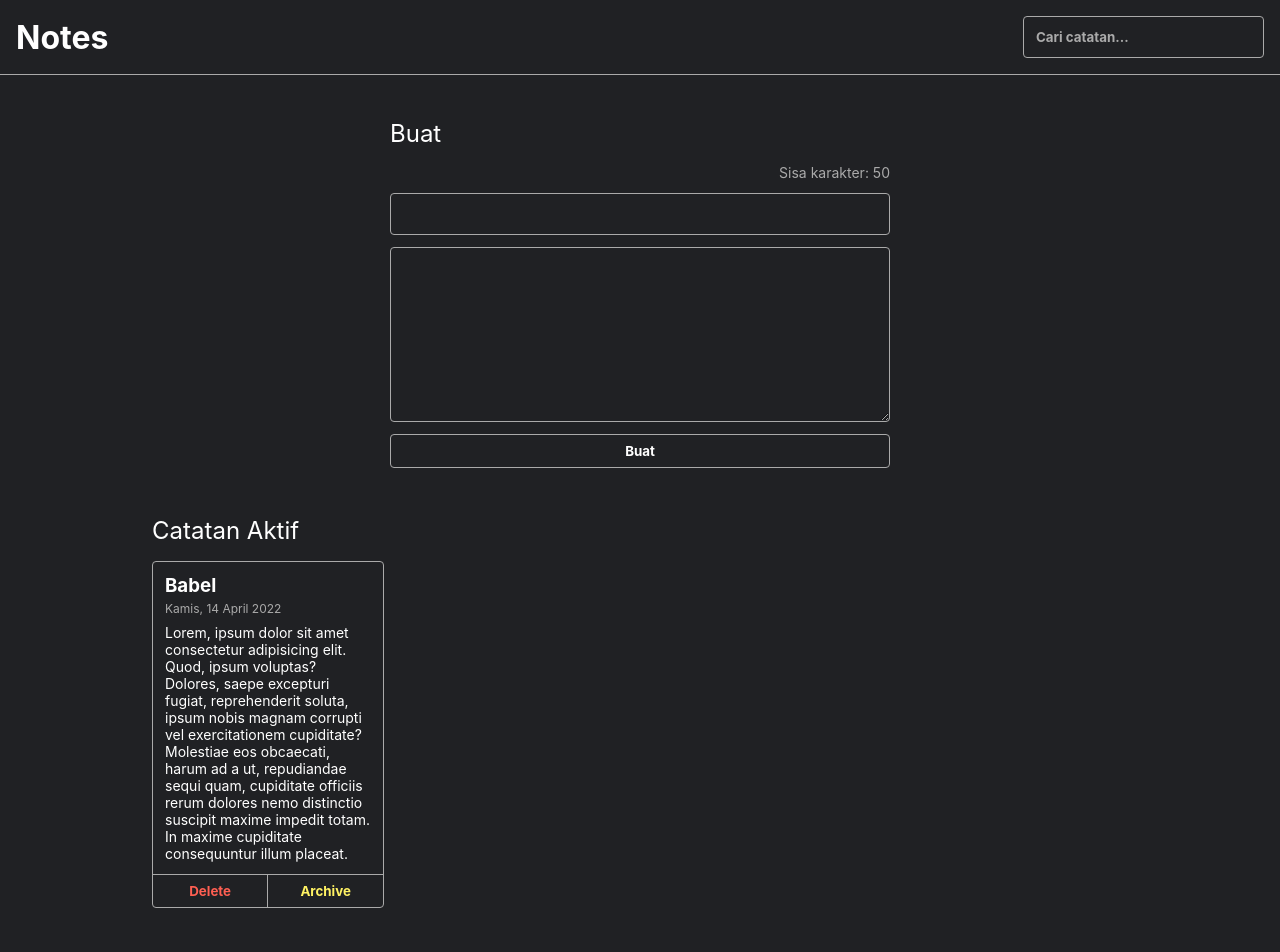
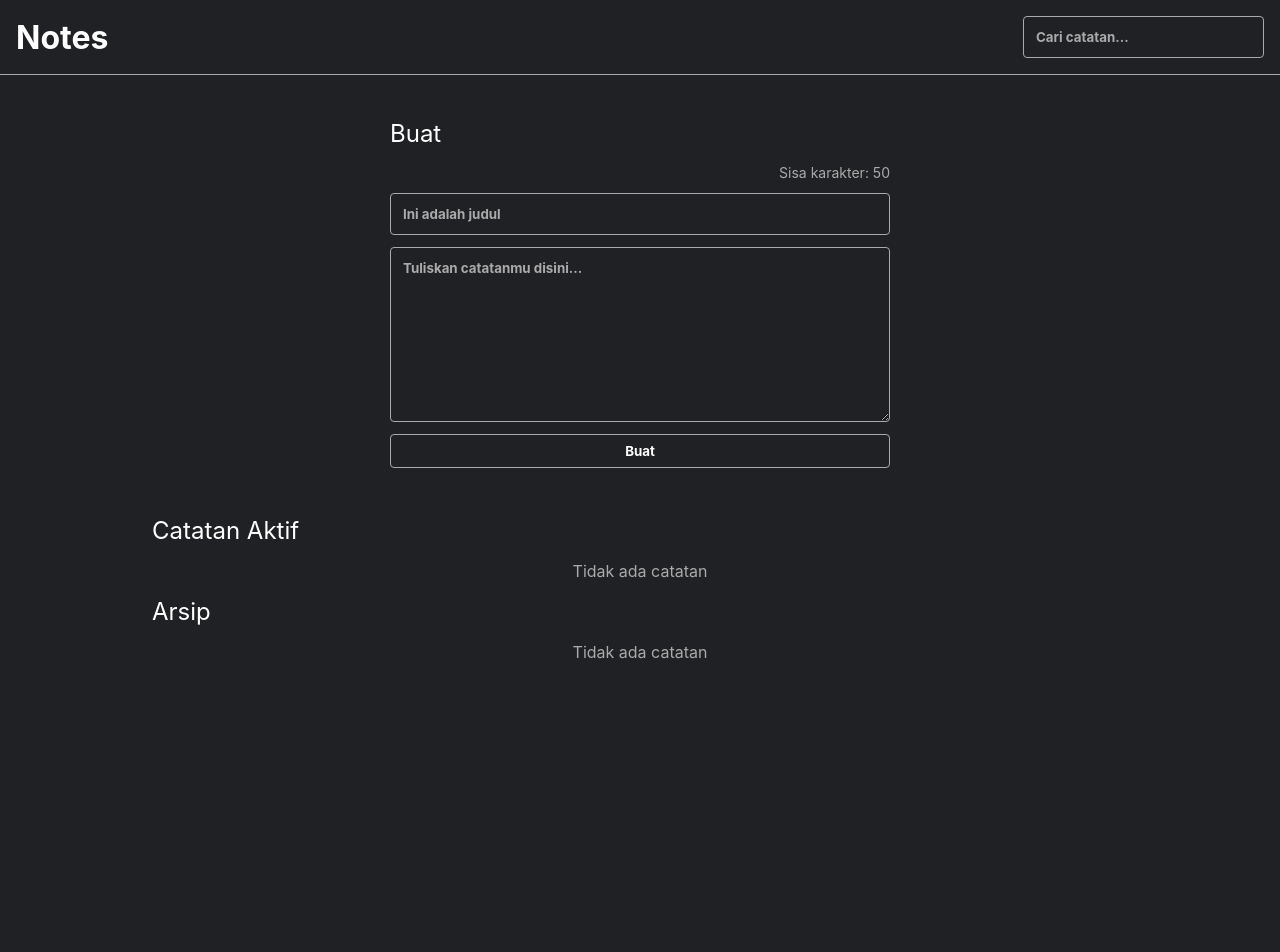
Before and after one commit to ariframaps/personal-notes-app, a React (Vite) app: page / in a window 1280 px wide. Shown: the top 952 px of the page. After the commit the page ends 800 px from the top, so only its background shows below. Built offline with nearby package versions, Linux system fonts and the light colour scheme.

Commit message:
fitur menmbahkan dan memindahkan notes ke arsip telah jadi

```diff
--- a/src/components/NoteAppBody.jsx
+++ b/src/components/NoteAppBody.jsx
@@ -1,20 +1,64 @@
 import React from "react";
 import NoteInput from "./NoteInput";
 import NotesList from "./NotesList";
+import { getData } from "../utils/index";
 
 class NoteAppBody extends React.Component {
     constructor(props) {
         super(props);
+
+        this.state = {
+            notes: getData()
+        }
+
+        this.onAddNoteHandler = this.onAddNoteHandler.bind(this);
+        this.onDeleteHandler = this.onDeleteHandler.bind(this);
+        this.onArchiveHandler = this.onArchiveHandler.bind(this);
+    }
+
+    onAddNoteHandler({ title, body }) {
+        const dateFormat = { weekday: 'long', day: 'numeric', month: 'long', year: 'numeric' };
+        const dateToday = new Date();
+
+        this.setState((prevState) => {
+            return {
+                notes: [
+                    ...prevState.notes, {
+                        id: +new Date(),
+                        title,
+                        body,
+                        date: dateToday.toLocaleDateString('id-ID', dateFormat),
+                        isArchived: false
+                    }
+                ]
+            }
+        })
+    }
+
+    onDeleteHandler(id) {
+        const notes = this.state.notes.filter(note => note.id !== id)
+        this.setState({ notes })
+    }
+
+    onArchiveHandler(id) {
+        const archivedNotes = this.state.notes.find(note => note.id === id);
+        if (archivedNotes.isArchived === true) {
+            archivedNotes.isArchived = false;
+        } else {
+            archivedNotes.isArchived = true;
+        }
+        this.setState({ notes: this.state.notes })
     }
 
     render() {
+        console.log(this.state.notes);
         return (
             <div className="note-app__body">
-                <NoteInput />
+                <NoteInput addNote={this.onAddNoteHandler} />
                 <h2>Catatan Aktif</h2>
-                <NotesList />
+                <NotesList notes={this.state.notes} onDelete={this.onDeleteHandler} onArchive={this.onArchiveHandler} archive={false} />
                 <h2>Arsip</h2>
-                <NotesList />
+                <NotesList notes={this.state.notes} onDelete={this.onDeleteHandler} onArchive={this.onArchiveHandler} archive={true} />
             </div>
         )
     }
--- a/src/components/NoteInput.jsx
+++ b/src/components/NoteInput.jsx
@@ -5,23 +5,24 @@ class NoteInput extends React.Component {
         super(props);
 
         this.state = {
-            noteTitle: '',
-            noteBody: ''
+            title: '',
+            body: ''
         }
 
         this.onNoteTitleChangeHandler = this.onNoteTitleChangeHandler.bind(this);
         this.onNoteBodyChangeHandler = this.onNoteBodyChangeHandler.bind(this);
+        this.onSubmitEventHandler = this.onSubmitEventHandler.bind(this);
     }
 
     onNoteTitleChangeHandler(event) {
         this.setState(() => {
             if (event.target.value.length > 50) {
                 return {
-                    noteTitle: this.state.noteTitle
+                    title: this.state.title
                 }
             } else {
                 return {
-                    noteTitle: event.target.value
+                    title: event.target.value
                 }
             }
 
@@ -31,20 +32,25 @@ class NoteInput extends React.Component {
     onNoteBodyChangeHandler(event) {
         this.setState(() => {
             return {
-                noteBody: event.target.value
+                body: event.target.value
             }
         })
     }
 
+    onSubmitEventHandler(event) {
+        event.preventDefault();
+        this.props.addNote(this.state);
+    }
+
     render() {
-        const charLimit = 50 - (this.state.noteTitle.length);
+        const charLimit = 50 - (this.state.title.length);
 
         return (
-            <form className="note-input">
+            <form className="note-input" onSubmit={this.onSubmitEventHandler}>
                 <h2>Buat</h2>
                 <p className="note-input__title__char-limit">Sisa karakter: <span>{charLimit}</span></p>
-                <input type="text" className="note-input__title" onChange={this.onNoteTitleChangeHandler} value={this.state.noteTitle} />
-                <textarea className="note-input__body" onChange={this.onNoteBodyChangeHandler} value={this.state.noteBody}></textarea>
+                <input type="text" className="note-input__title" onChange={this.onNoteTitleChangeHandler} value={this.state.title} placeholder="Ini adalah judul" />
+                <textarea className="note-input__body" onChange={this.onNoteBodyChangeHandler} value={this.state.body} placeholder="Tuliskan catatanmu disini..."></textarea>
                 <button type="submit">Buat</button>
             </form>
         )
--- a/src/components/NoteItem.jsx
+++ b/src/components/NoteItem.jsx
@@ -2,15 +2,13 @@ import React from "react";
 import NoteItemContent from "./NoteItemContent";
 import NoteItemAction from "./NoteItemAction";
 
-class NoteItem extends React.Component {
-    render() {
-        return (
-            <div className="note-item">
-                < NoteItemContent />
-                <NoteItemAction />
-            </div>
-        )
-    }
+function NoteItem({ title, date, body, id, onDelete, onArchive, archive }) {
+    return (
+        <div className="note-item">
+            <NoteItemContent title={title} date={date} body={body} />
+            <NoteItemAction id={id} onDelete={onDelete} onArchive={onArchive} archive={archive} />
+        </div>
+    )
 }
 
 export default NoteItem;
--- a/src/components/NoteItemAction.jsx
+++ b/src/components/NoteItemAction.jsx
@@ -1,10 +1,17 @@
 import React from "react";
 
-function NoteItemAction({ id, onDelete, onArchive }) {
+function NoteItemAction({ id, onDelete, onArchive, archive }) {
+    let text;
+    if (archive) {
+        text = "Pindahkan";
+    } else {
+        text = "Arsipkan";
+    }
+
     return (
         <div className="note-item__action">
-            <button type="button" className="note-item__delete-button" onClick={() => onDelete(id)}>Delete</button>
-            <button type="button" className="note-item__archive-button" onClick={() => onArchive(id)}>Archive</button>
+            <button type="button" className="note-item__delete-button" onClick={() => onDelete(id)}>Hapus</button>
+            <button type="button" className="note-item__archive-button" onClick={() => onArchive(id)}>{text}</button>
         </div>
     )
 }
--- a/src/components/NoteItemContent.jsx
+++ b/src/components/NoteItemContent.jsx
@@ -1,21 +1,11 @@
 import React from "react";
 
-function NoteItemContent({ title, body }) {
-    // awal
-    // const options = { weekday: 'long', day: 'numeric', month: 'long', year: 'numeric' };
-    // const today = new Date();
-
-    // const date = today.toLocaleDateString('id-ID', options);
-    // akhir
-
+function NoteItemContent({ title, date, body }) {
     return (
         <div className="note-item__content">
-            <h3 className="note-item__title">Babel</h3>
-            <p className="note-item__date">Kamis, 14 April 2022</p>
-            <p className="note-item__body">Lorem, ipsum dolor sit amet consectetur adipisicing elit. Quod, ipsum voluptas?
-                Dolores, saepe excepturi fugiat, reprehenderit soluta, ipsum nobis magnam corrupti vel exercitationem
-                cupiditate? Molestiae eos obcaecati, harum ad a ut, repudiandae sequi quam, cupiditate officiis rerum
-                dolores nemo distinctio suscipit maxime impedit totam. In maxime cupiditate consequuntur illum placeat.</p>
+            <h3 className="note-item__title">{title}</h3>
+            <p className="note-item__date">{date}</p>
+            <p className="note-item__body">{body}</p>
         </div>
     )
 }
--- a/src/components/NotesList.jsx
+++ b/src/components/NotesList.jsx
@@ -1,14 +1,38 @@
 import React from "react";
 import NoteItem from "./NoteItem";
 
-class NotesList extends React.Component {
-    render() {
+function NotesList({ notes, onDelete, onArchive, archive }) {
+    if (notes.length == 0) {
         return (
-            <div className="notes-list">
-                <NoteItem />
+            <div className="notes-list__empty-message">
+                Tidak ada catatan
             </div>
-        )
+        );
     }
+
+    let filterNotes;
+
+    if (archive) {
+        filterNotes = notes.filter(note => note.isArchived === true);
+    } else {
+        filterNotes = notes.filter(note => note.isArchived === false);
+    }
+
+    return (
+        <div className="notes-list">
+            {
+                filterNotes.map((note) => (
+                    <NoteItem
+                        key={note.id}
+                        onDelete={onDelete}
+                        onArchive={onArchive}
+                        archive={archive}
+                        {...note}
+                    />
+                ))
+            }
+        </div>
+    )
 }
 
 export default NotesList;
--- a/src/main.jsx
+++ b/src/main.jsx
@@ -1,6 +1,14 @@
 import React from "react";
 import { createRoot } from "react-dom/client";
 import NoteApp from "./components/NoteApp"
+import NoteAppHeader from "./components/NoteAppHeader";
+import NoteAppBody from "./components/NoteAppBody";
 
 const root = createRoot(document.getElementById("root"));
-root.render(<NoteApp />)
+root.render(
+    <div className="note-app">
+        <NoteAppHeader />
+        <NoteAppBody />
+    </div>
+    // <NoteApp />
+)
--- a/src/utils/index.js
+++ b/src/utils/index.js
@@ -1,9 +1,5 @@
 let getData = () => {
-    return [
-        id,
-        title,
-        date,
-        body,
-        isArchived
-    ]
+    return [];
 }
+
+export { getData };
```
